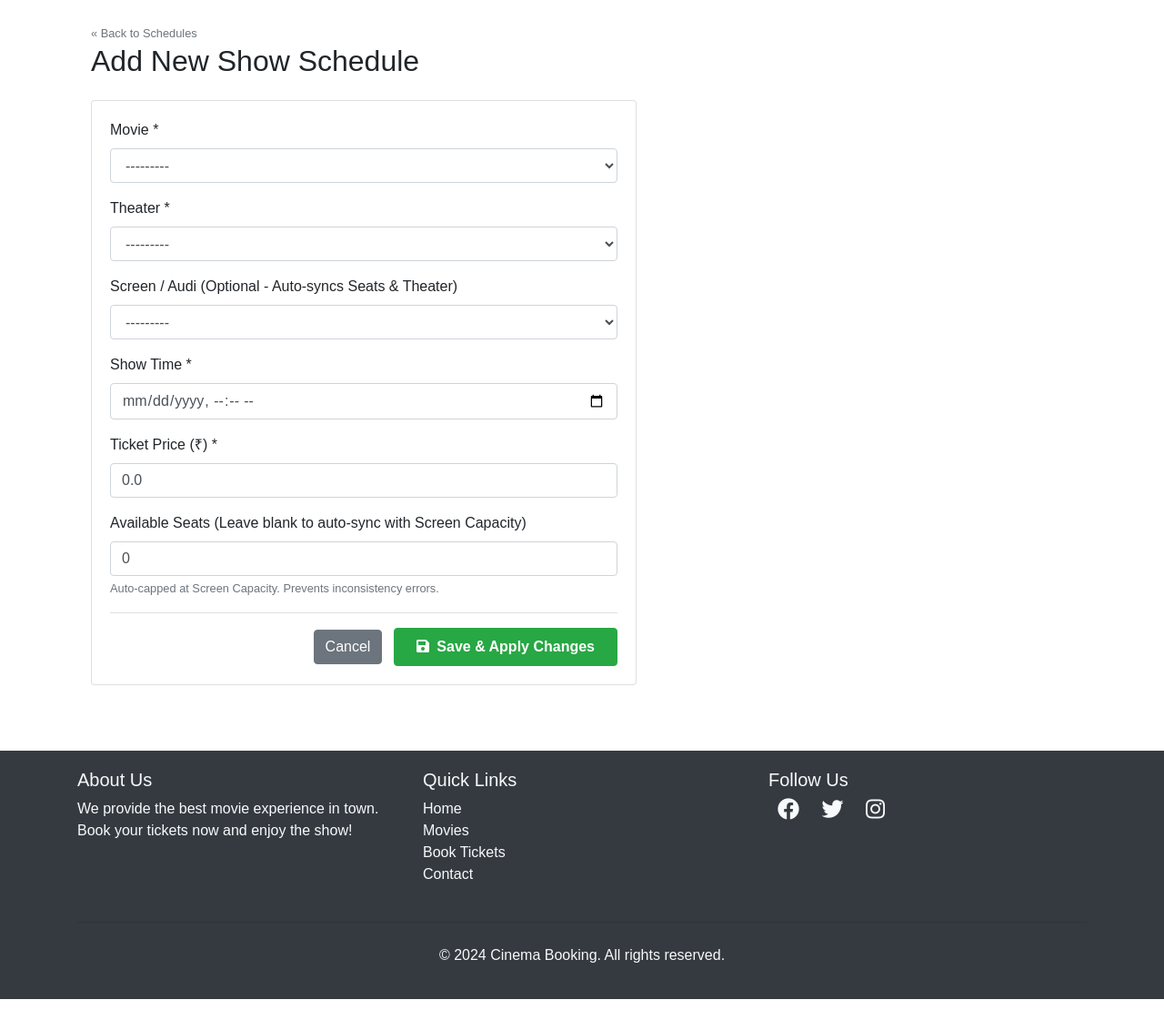
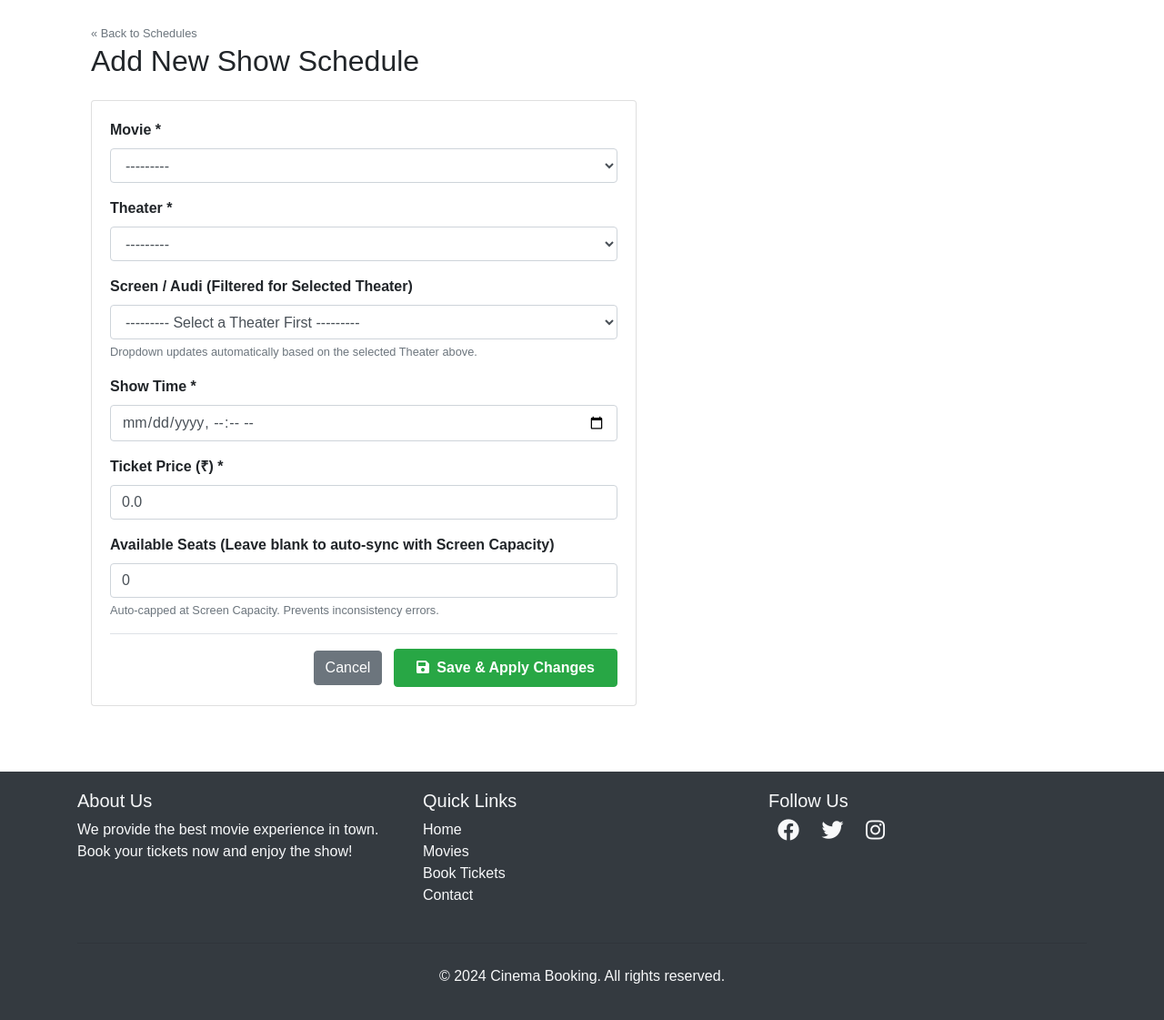
Before and after one commit to sid551/BMS-Clone, a Django app: page /movies/manage/schedules/add/ in a window 1280 px wide. Shown: the part 70-1191 px from the top of the page at 91% size. Before the commit the page ends 1168 px from the top, so only its background shows below. Run offline with Django 5.2, Linux system fonts and the light colour scheme; a user stored in the database is signed in; tables that the repository leaves empty hold one stand-in row (values such as "Sample post"); some libraries are stand-ins or nearby versions.

```diff
--- a/movies/forms.py
+++ b/movies/forms.py
@@ -141,7 +141,18 @@ class ShowScheduleForm(forms.ModelForm):
         if self.instance and self.instance.pk and self.instance.show_time:
             self.initial['show_time'] = self.instance.show_time.strftime('%Y-%m-%dT%H:%M')
 
+        # Dynamically restrict screens to the selected theater if available
+        theater_id = None
+        if 'theater' in self.data:
+            try:
+                theater_id = int(self.data.get('theater'))
+            except (ValueError, TypeError):
+                pass
+        elif self.instance and self.instance.pk and self.instance.theater_id:
+            theater_id = self.instance.theater_id
 
+        if theater_id:
+            self.fields['screen'].queryset = Screen.objects.filter(theater_id=theater_id)
 
     def clean_available_seats(self):
         seats = self.cleaned_data.get('available_seats')
@@ -159,6 +170,9 @@ class ShowScheduleForm(forms.ModelForm):
             cleaned_data['theater'] = screen.theater
             theater = screen.theater
 
+        if theater and screen and screen.theater != theater:
+            self.add_error('screen', f'Screen "{screen}" does not belong to selected theater "{theater.name}".')
+
         max_capacity = 0
         if screen:
             max_capacity = screen.total_seats
--- a/movies/urls.py
+++ b/movies/urls.py
@@ -39,6 +39,8 @@ urlpatterns = [
     path('manage/api/cast/<int:cast_id>/delete/', views.api_quick_delete_cast, name='api_quick_delete_cast'),
     path('manage/api/taxonomies/bulk-delete/', views.api_bulk_delete_taxonomies, name='api_bulk_delete_taxonomies'),
     path('manage/api/movie/<int:movie_id>/unassign-taxonomy/', views.api_unassign_movie_taxonomy, name='api_unassign_movie_taxonomy'),
+    path('manage/api/theater/<int:theater_id>/screens/', views.api_get_theater_screens, name='api_get_theater_screens'),
+
 
 
 
--- a/movies/views.py
+++ b/movies/views.py
@@ -1154,6 +1154,28 @@ def api_unassign_movie_taxonomy(request, movie_id):
 
         return JsonResponse({'status': 'ok', 'movie_id': movie_id, 'unassigned_id': target_id, 'item_type': item_type})
     return JsonResponse({'error': 'Invalid method'}, status=405)
+
+
+@staff_or_admin_required
+def api_get_theater_screens(request, theater_id):
+    """
+    GET /movies/manage/api/theater/<theater_id>/screens/
+    Returns a JSON list of screens belonging ONLY to the specified theater.
+    """
+    theater = get_object_or_404(Theater, id=theater_id)
+    screens = Screen.objects.filter(theater=theater).order_by('name')
+    data = [
+        {
+            'id': s.id,
+            'name': s.name,
+            'screen_type': s.get_screen_type_display(),
+            'capacity': s.total_seats
+        }
+        for s in screens
+    ]
+    return JsonResponse({'status': 'ok', 'theater_id': theater_id, 'screens': data})
+
+
 
 
 
--- a/templates/movies/custom_admin/schedule_form.html
+++ b/templates/movies/custom_admin/schedule_form.html
@@ -21,35 +21,34 @@
         </div>
       {% endif %}
 
-      <form method="post">
-
+      <form method="post" id="scheduleAdminForm">
         {% csrf_token %}
         <div class="form-group">
-          <label>Movie *</label>
+          <label class="font-weight-bold">Movie *</label>
           {{ form.movie }}
         </div>
         <div class="form-group">
-          <label>Theater *</label>
+          <label class="font-weight-bold">Theater *</label>
           {{ form.theater }}
         </div>
         <div class="form-group">
-          <label>Screen / Audi (Optional - Auto-syncs Seats & Theater)</label>
+          <label class="font-weight-bold">Screen / Audi (Filtered for Selected Theater)</label>
           {{ form.screen }}
+          <small class="form-text text-muted">Dropdown updates automatically based on the selected Theater above.</small>
         </div>
         <div class="form-group">
-          <label>Show Time *</label>
+          <label class="font-weight-bold">Show Time *</label>
           {{ form.show_time }}
         </div>
         <div class="form-group">
-          <label>Ticket Price (&#8377;) *</label>
+          <label class="font-weight-bold">Ticket Price (&#8377;) *</label>
           {{ form.price }}
         </div>
         <div class="form-group">
-          <label>Available Seats (Leave blank to auto-sync with Screen Capacity)</label>
+          <label class="font-weight-bold">Available Seats (Leave blank to auto-sync with Screen Capacity)</label>
           {{ form.available_seats }}
           <small class="form-text text-muted">Auto-capped at Screen Capacity. Prevents inconsistency errors.</small>
         </div>
-
 
         <div class="border-top pt-3 text-right">
           <a href="{% url 'admin_manage_schedules' %}" class="btn btn-secondary mr-2">Cancel</a>
@@ -59,4 +58,58 @@
     </div>
   </div>
 </div>
+
+<script>
+document.addEventListener('DOMContentLoaded', function() {
+  const theaterSelect = document.getElementById('id_theater');
+  const screenSelect = document.getElementById('id_screen');
+  const initialScreenValue = "{{ form.screen.value|default_if_none:'' }}";
+
+  function loadScreensForTheater(theaterId, preserveSelection) {
+    if (!theaterId) {
+      screenSelect.innerHTML = '<option value="">--------- Select a Theater First ---------</option>';
+      return;
+    }
+
+    screenSelect.innerHTML = '<option value="">Loading screens for selected theater...</option>';
+
+    fetch(`/movies/manage/api/theater/${theaterId}/screens/`)
+      .then(response => response.json())
+      .then(data => {
+        if (data.status === 'ok') {
+          screenSelect.innerHTML = '<option value="">--------- Select a Screen ---------</option>';
+          if (data.screens.length === 0) {
+            screenSelect.innerHTML = '<option value="">No screens found for this theater</option>';
+          } else {
+            data.screens.forEach(s => {
+              const opt = document.createElement('option');
+              opt.value = s.id;
+              opt.textContent = `${s.name} (${s.capacity} seats)`;
+              if (preserveSelection && String(s.id) === String(initialScreenValue)) {
+                opt.selected = true;
+              }
+              screenSelect.appendChild(opt);
+            });
+          }
+        }
+      })
+      .catch(err => {
+        console.error('Error fetching screens:', err);
+        screenSelect.innerHTML = '<option value="">Error loading screens</option>';
+      });
+  }
+
+  if (theaterSelect && screenSelect) {
+    theaterSelect.addEventListener('change', function() {
+      loadScreensForTheater(this.value, false);
+    });
+
+    if (theaterSelect.value) {
+      loadScreensForTheater(theaterSelect.value, true);
+    } else {
+      screenSelect.innerHTML = '<option value="">--------- Select a Theater First ---------</option>';
+    }
+  }
+});
+</script>
 {% endblock %}
```
